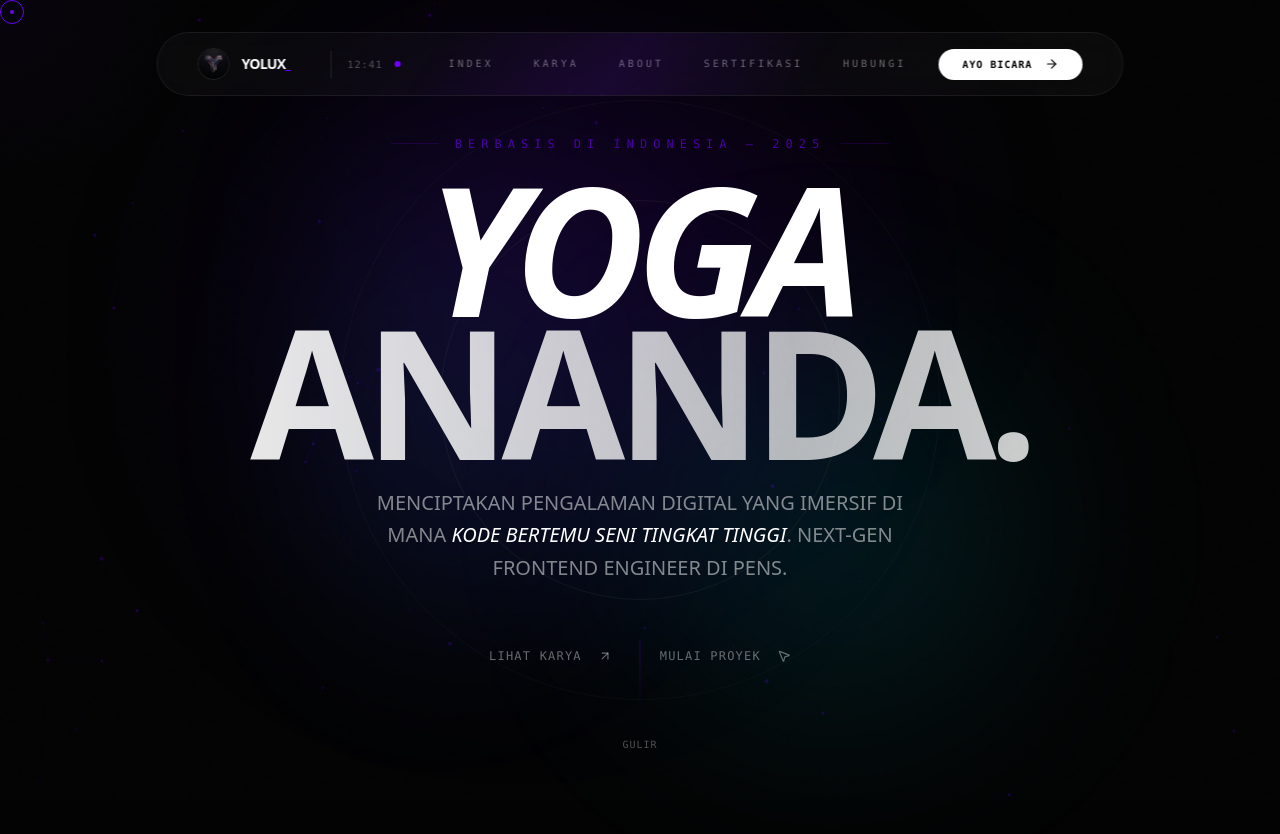
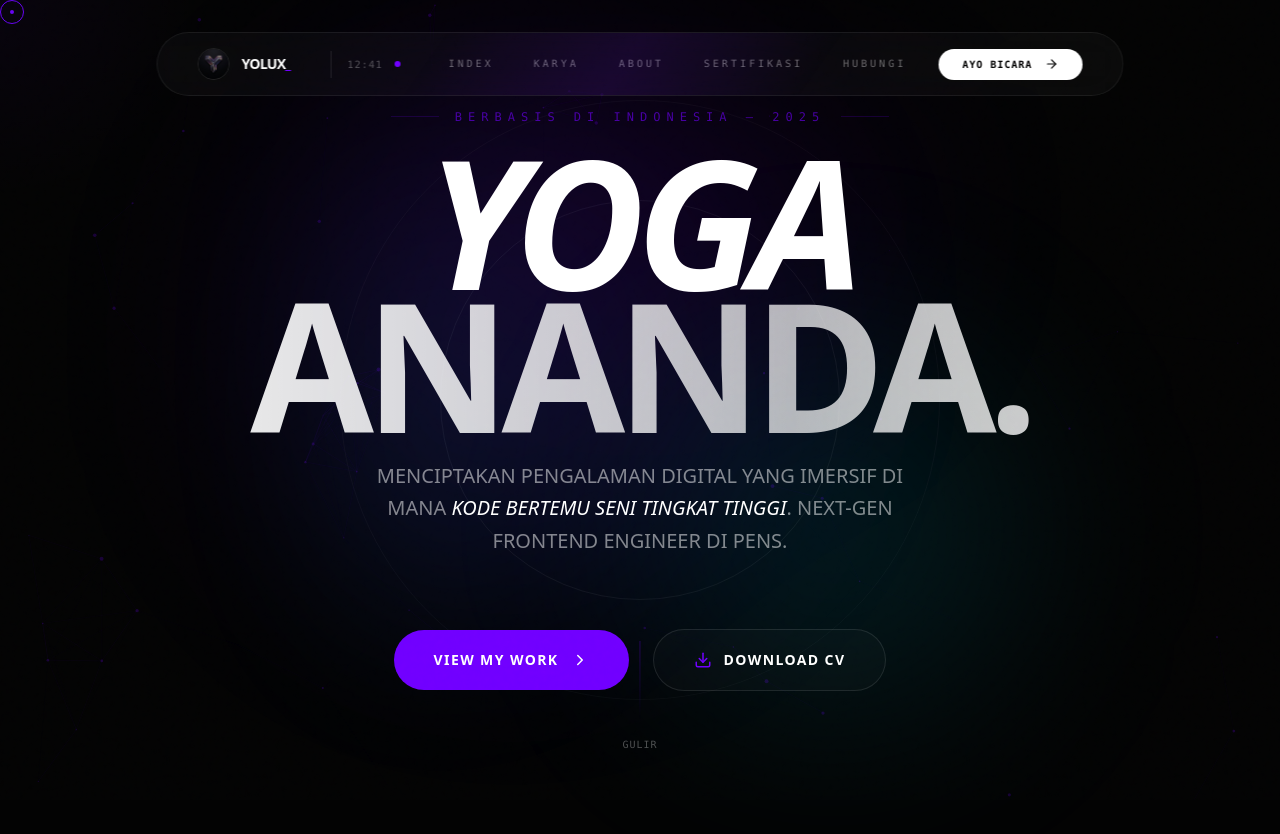
Before and after one commit to Rapprince29/Portofolio2, a Next.js app in the folder p-next/: page / in a window 1280 px wide. Shown: the top 834 px of the page. Built offline with nearby package versions, Linux system fonts and the light colour scheme.

Commit message:
feat: implement modern CTA buttons in hero section

```diff
--- a/p-next/src/app/page.tsx
+++ b/p-next/src/app/page.tsx
@@ -9,7 +9,7 @@ import profileImg from '@/assets/profile.jpg'
 if (typeof window !== 'undefined') {
   gsap.registerPlugin(ScrollTrigger)
 }
-import { ArrowUpRight, Globe, Info, Mail, MousePointer2, Camera, Briefcase, Music, Clock, ArrowUp, Link2, User, Code2, Cpu, Database, Layout, Smartphone, Command, Award, CheckCircle2, ShieldCheck, FileCheck, LayoutGrid, X, Maximize2 } from 'lucide-react'
+import { ArrowUpRight, Globe, Info, Mail, MousePointer2, Camera, Briefcase, Music, Clock, ArrowUp, Link2, User, Code2, Cpu, Database, Layout, Smartphone, Command, Award, CheckCircle2, ShieldCheck, FileCheck, LayoutGrid, X, Maximize2, Download, ChevronRight } from 'lucide-react'
 import Lenis from 'lenis'
 import NeuralBackground from '@/components/NeuralBackground'
 
@@ -706,12 +706,22 @@ export default function Home() {
             Menciptakan pengalaman digital yang imersif di mana <span className="text-white italic">kode bertemu seni tingkat tinggi</span>. Next-gen frontend engineer di PENS.
           </p>
 
-          <div className="reveal-sub pt-10 flex gap-12 justify-center items-center">
-             <a href="#projects" className="group flex items-center gap-4 text-xs font-mono tracking-widest text-white/40 hover:text-white transition-colors">
-                LIHAT KARYA <ArrowUpRight size={14} className="group-hover:translate-x-1 group-hover:-translate-y-1 transition-transform" />
+          <div className="reveal-sub pt-12 flex flex-col sm:flex-row gap-6 justify-center items-center">
+             <a
+               href="#projects"
+               className="group relative px-10 py-5 bg-accent text-white rounded-full font-black text-sm tracking-widest uppercase flex items-center gap-3 transition-all duration-500 hover:scale-105 hover:shadow-[0_0_40px_rgba(112,0,255,0.4)] active:scale-95"
+             >
+                View My Work
+                <ChevronRight size={18} className="group-hover:translate-x-1 transition-transform" />
              </a>
-             <a href="#contact" className="group flex items-center gap-4 text-xs font-mono tracking-widest text-white/40 hover:text-white transition-colors">
-                MULAI PROYEK <MousePointer2 size={14} className="group-hover:scale-125 transition-transform" />
+
+             <a
+               href="/CV_Yoga_Ananda.pdf"
+               download
+               className="group px-10 py-5 border border-white/10 bg-white/[0.02] text-white rounded-full font-black text-sm tracking-widest uppercase flex items-center gap-3 transition-all duration-500 hover:bg-white/5 hover:border-white/30 active:scale-95"
+             >
+                <Download size={18} className="text-accent group-hover:animate-bounce" />
+                Download CV
              </a>
           </div>
         </div>
```
